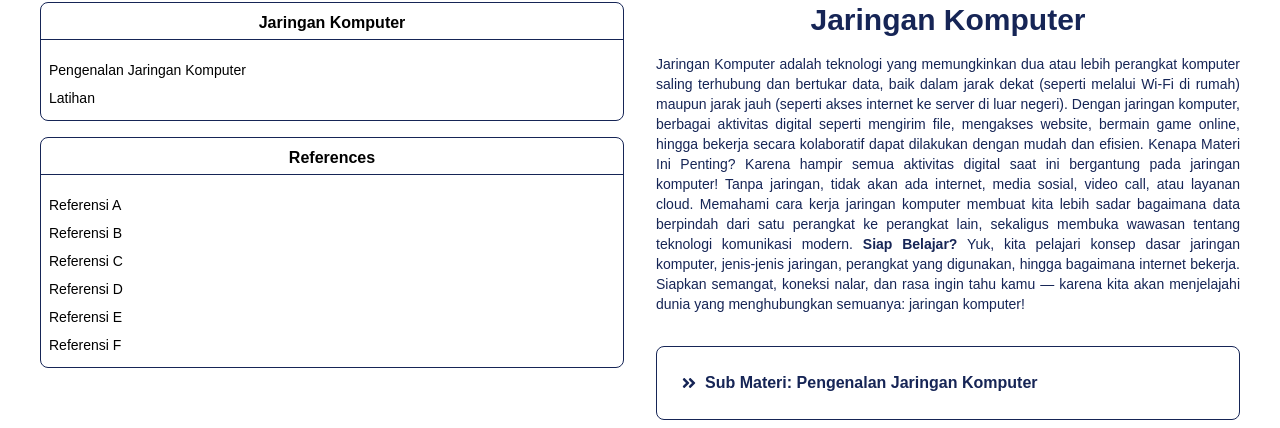
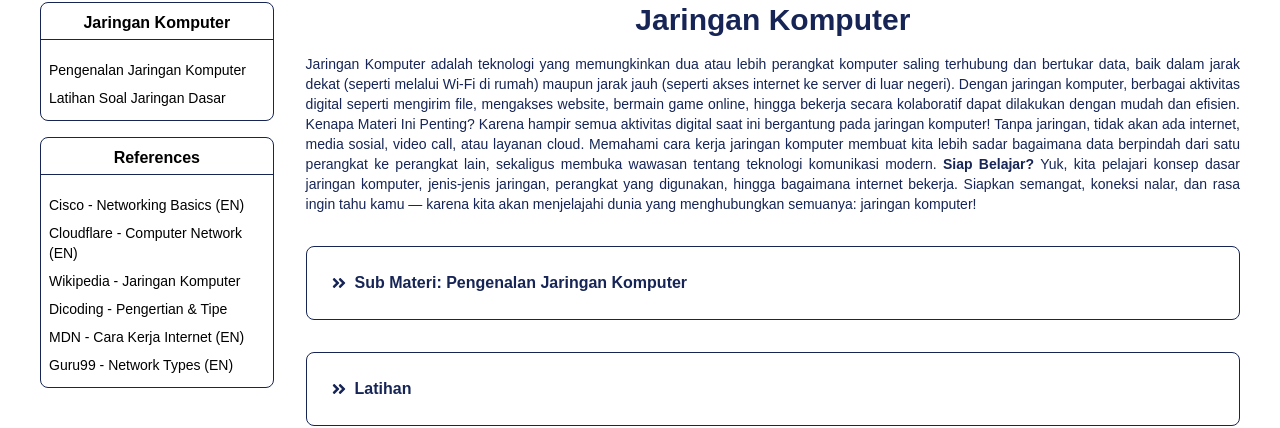
Before and after one commit to fiebryhoga/capstone-project, a Next.js app: page /jaringanKomputer in a window 1280 px wide. Shown: the part 410-838 px from the top of the page. Built offline with nearby package versions, Linux system fonts and the light colour scheme.

Commit message:
resolve problem

```diff
--- a/src/components/algoritmaPemrograman/aside.jsx
+++ b/src/components/algoritmaPemrograman/aside.jsx
@@ -2,7 +2,7 @@ import React from "react";
 
 const Aside = () => {
   return (
-    <div className="hidden min-h-64 w-full md:w-8/10 md:flex flex-col gap-4">
+    <div className="hidden min-h-64 w-full md:w-2/10 md:flex flex-col gap-4">
       <div className="w-full border border-blue-950 rounded-lg flex flex-col justify-center items-start py-2">
         <h1 className="text-base text-center font-semibold pb-1 border-b border-b-blue-950 w-full mb-4">
           Algoritma dan Pemrograman
--- a/src/components/analisisData/aside.jsx
+++ b/src/components/analisisData/aside.jsx
@@ -1,19 +1,29 @@
-import React from 'react'
+import React from "react";
 
 const Aside = () => {
   return (
-    <div className="hidden min-h-64 w-full md:w-8/10 md:flex flex-col gap-4">
+    <div className="hidden min-h-64 w-full md:w-2/10 md:flex flex-col gap-4">
       <div className="w-full border border-blue-950 rounded-lg flex flex-col justify-center items-start py-2">
         <h1 className="text-base text-center font-semibold pb-1 border-b border-b-blue-950 w-full mb-4">
           Analisis Data
         </h1>
         <div className="flex flex-col text-sm font-medium w-full">
-          <a href="" className="w-full py-1 px-2 hover:bg-gray-100">
+          <a
+            href="https://algorit.ma/blog/pengertian-analisis-data-2022/"
+            target="_blank"
+            rel="noopener noreferrer"
+            className="w-full py-1 px-2 hover:bg-gray-100"
+          >
             Pengertian Analisis Data
           </a>
 
-          <a href="" className="w-full py-1 px-2 hover:bg-gray-100">
-            Latihan
+          <a
+            href="https://www.kaggle.com/datasets"
+            target="_blank"
+            rel="noopener noreferrer"
+            className="w-full py-1 px-2 hover:bg-gray-100"
+          >
+            Latihan (Dataset Kaggle)
           </a>
         </div>
       </div>
@@ -22,28 +32,58 @@ const Aside = () => {
           References
         </h1>
         <div className="flex flex-col text-sm font-medium w-full">
-          <a href="" className="w-full py-1 px-2 hover:bg-gray-100">
-            Referensi A
+          <a
+            href="https://id.wikipedia.org/wiki/Analisis_data"
+            target="_blank"
+            rel="noopener noreferrer"
+            className="w-full py-1 px-2 hover:bg-gray-100"
+          >
+            Wikipedia - Analisis Data
           </a>
-          <a href="" className="w-full py-1 px-2 hover:bg-gray-100">
-            Referensi B
+          <a
+            href="https://www.mckinsey.com/quarterly/overview/the-data-driven-enterprise-of-2025"
+            target="_blank"
+            rel="noopener noreferrer"
+            className="w-full py-1 px-2 hover:bg-gray-100"
+          >
+            McKinsey - The data-driven enterprise (EN)
           </a>
-          <a href="" className="w-full py-1 px-2 hover:bg-gray-100">
-            Referensi C
+          <a
+            href="https://www.bps.go.id/subject/26/ilmu-pengetahuan-dan-teknologi.html"
+            target="_blank"
+            rel="noopener noreferrer"
+            className="w-full py-1 px-2 hover:bg-gray-100"
+          >
+            Badan Pusat Statistik (BPS)
           </a>
-          <a href="" className="w-full py-1 px-2 hover:bg-gray-100">
-            Referensi D
+          <a
+            href="https://towardsdatascience.com/"
+            target="_blank"
+            rel="noopener noreferrer"
+            className="w-full py-1 px-2 hover:bg-gray-100"
+          >
+            Towards Data Science (EN)
           </a>
-          <a href="" className="w-full py-1 px-2 hover:bg-gray-100">
-            Referensi E
+          <a
+            href="https://www.tableau.com/learn/articles/data-analysis"
+            target="_blank"
+            rel="noopener noreferrer"
+            className="w-full py-1 px-2 hover:bg-gray-100"
+          >
+            Tableau - What is Data Analysis? (EN)
           </a>
-          <a href="" className="w-full py-1 px-2 hover:bg-gray-100">
-            Referensi F
+          <a
+            href="https://cloud.google.com/what-is-data-analytics"
+            target="_blank"
+            rel="noopener noreferrer"
+            className="w-full py-1 px-2 hover:bg-gray-100"
+          >
+            Google Cloud - What is Data Analytics? (EN)
           </a>
         </div>
       </div>
     </div>
   );
-}
+};
 
 export default Aside;
--- a/src/components/berpikirKomputasional/aside.jsx
+++ b/src/components/berpikirKomputasional/aside.jsx
@@ -12,7 +12,6 @@ const Aside = () => {
           <a href="#" className="w-full py-1 px-2 hover:bg-gray-100">
             Mengenal Berpikir Komputasional
           </a>
-
         </div>
       </div>
 
--- a/src/components/informatikaGenerik/aside.jsx
+++ b/src/components/informatikaGenerik/aside.jsx
@@ -2,7 +2,7 @@ import React from "react";
 
 const Aside = () => {
   return (
-    <div className="hidden min-h-64 w-full md:w-8/10 md:flex flex-col gap-4">
+    <div className="hidden min-h-64 w-full md:w-2/10 md:flex flex-col gap-4">
       <div className="w-full border border-blue-950 rounded-lg flex flex-col justify-center items-start py-2">
         <h1 className="text-base text-center font-semibold pb-1 border-b border-b-blue-950 w-full mb-4">
           Informatika dan Keterampilan Generik
--- a/src/components/informatikaGenerik/subPengantarIG.jsx
+++ b/src/components/informatikaGenerik/subPengantarIG.jsx
@@ -57,7 +57,7 @@ const SubPengantarIG = () => {
               <li>
                 <strong>
                   Berpikir Komputasional (Computational Thinking):
-                </strong>{" "}
+                </strong>
                 Merupakan kemampuan menyusun solusi masalah secara sistematis
                 menggunakan konsep seperti dekomposisi, pola, abstraksi, dan
                 algoritma. Kemampuan ini bermanfaat luas, tidak hanya dalam
--- a/src/components/jaringanKomputer/aside.jsx
+++ b/src/components/jaringanKomputer/aside.jsx
@@ -1,49 +1,91 @@
-import React from 'react'
+import React from "react";
 
 const Aside = () => {
   return (
-    <div className="hidden min-h-64 w-full md:w-8/10 md:flex flex-col gap-4">
+    <div className="hidden min-h-64 w-full md:w-2/10 md:flex flex-col gap-4">
+      {/* Bagian Materi Jaringan Komputer */}
       <div className="w-full border border-blue-950 rounded-lg flex flex-col justify-center items-start py-2">
         <h1 className="text-base text-center font-semibold pb-1 border-b border-b-blue-950 w-full mb-4">
           Jaringan Komputer
         </h1>
         <div className="flex flex-col text-sm font-medium w-full">
-          <a href="" className="w-full py-1 px-2 hover:bg-gray-100">
+          <a
+            href="https://www.gamelab.id/news/182-mengenal-jaringan-komputer-dan-jenis-jenisnya"
+            target="_blank"
+            rel="noopener noreferrer"
+            className="w-full py-1 px-2 hover:bg-gray-100"
+          >
             Pengenalan Jaringan Komputer
           </a>
-
-          <a href="" className="w-full py-1 px-2 hover:bg-gray-100">
-            Latihan
+          <a
+            href="https://www.proprofs.com/quiz-school/story.php?title=latihan-soal-jaringan-dasar"
+            target="_blank"
+            rel="noopener noreferrer"
+            className="w-full py-1 px-2 hover:bg-gray-100"
+          >
+            Latihan Soal Jaringan Dasar
           </a>
         </div>
       </div>
+
+      {/* Bagian Referensi Tambahan */}
       <div className="w-full border border-blue-950 rounded-lg flex flex-col justify-center items-start py-2">
         <h1 className="text-base text-center font-semibold pb-1 border-b border-b-blue-950 w-full mb-4">
           References
         </h1>
         <div className="flex flex-col text-sm font-medium w-full">
-          <a href="" className="w-full py-1 px-2 hover:bg-gray-100">
-            Referensi A
+          <a
+            href="https://www.cisco.com/c/en/us/solutions/small-business/resource-center/networking/networking-basics.html"
+            target="_blank"
+            rel="noopener noreferrer"
+            className="w-full py-1 px-2 hover:bg-gray-100"
+          >
+            Cisco - Networking Basics (EN)
           </a>
-          <a href="" className="w-full py-1 px-2 hover:bg-gray-100">
-            Referensi B
+          <a
+            href="https://www.cloudflare.com/learning/network-layer/what-is-a-computer-network/"
+            target="_blank"
+            rel="noopener noreferrer"
+            className="w-full py-1 px-2 hover:bg-gray-100"
+          >
+            Cloudflare - Computer Network (EN)
           </a>
-          <a href="" className="w-full py-1 px-2 hover:bg-gray-100">
-            Referensi C
+          <a
+            href="https://id.wikipedia.org/wiki/Jaringan_komputer"
+            target="_blank"
+            rel="noopener noreferrer"
+            className="w-full py-1 px-2 hover:bg-gray-100"
+          >
+            Wikipedia - Jaringan Komputer
           </a>
-          <a href="" className="w-full py-1 px-2 hover:bg-gray-100">
-            Referensi D
+          <a
+            href="https://www.dicoding.com/blog/jaringan-komputer-pengertian-dan-tipenya/"
+            target="_blank"
+            rel="noopener noreferrer"
+            className="w-full py-1 px-2 hover:bg-gray-100"
+          >
+            Dicoding - Pengertian & Tipe
           </a>
-          <a href="" className="w-full py-1 px-2 hover:bg-gray-100">
-            Referensi E
+          <a
+            href="https://developer.mozilla.org/en-US/docs/Learn/Common_questions/Web_mechanics/How_does_the_Internet_work"
+            target="_blank"
+            rel="noopener noreferrer"
+            className="w-full py-1 px-2 hover:bg-gray-100"
+          >
+            MDN - Cara Kerja Internet (EN)
           </a>
-          <a href="" className="w-full py-1 px-2 hover:bg-gray-100">
-            Referensi F
+          <a
+            href="https://www.guru99.com/types-of-computer-network.html"
+            target="_blank"
+            rel="noopener noreferrer"
+            className="w-full py-1 px-2 hover:bg-gray-100"
+          >
+            Guru99 - Network Types (EN)
           </a>
         </div>
       </div>
     </div>
   );
-}
+};
 
 export default Aside;
--- a/src/components/jaringanKomputer/subPengertianJK.jsx
+++ b/src/components/jaringanKomputer/subPengertianJK.jsx
@@ -48,7 +48,7 @@ const SubPengertianJK = () => {
 
           <div className="p-4 bg-white rounded-xl shadow border border-blue-100">
             <h3 className="font-semibold text-blue-900 mb-2">
-              Video Penjelasan: Pengantar Informatika
+              Video Penjelasan: Pengantar Jaringan Komputer
             </h3>
             <div className="w-full aspect-video rounded-lg overflow-hidden">
               <iframe
--- a/src/components/lintasBidang/aside.jsx
+++ b/src/components/lintasBidang/aside.jsx
@@ -2,7 +2,7 @@ import React from "react";
 
 const Aside = () => {
   return (
-    <div className="hidden min-h-64 w-full md:w-8/10 md:flex flex-col gap-4">
+    <div className="hidden min-h-64 w-full md:w-2/10 md:flex flex-col gap-4">
       <div className="w-full border border-blue-950 rounded-lg flex flex-col justify-center items-start py-2">
         <h1 className="text-base text-center font-semibold pb-1 border-b border-b-blue-950 w-full mb-4">
           Praktik Lintas Bidang Informatika
--- a/src/components/teknologiInformasi/aside.jsx
+++ b/src/components/teknologiInformasi/aside.jsx
@@ -1,45 +1,83 @@
-import React from 'react'
+import React from "react";
 
 const Aside = () => {
   return (
-    <div className="hidden min-h-64 w-full md:w-8/10 md:flex flex-col gap-4">
+    <div className="hidden min-h-64 w-full md:w-2/10 md:flex flex-col gap-4">
+      {/* Bagian Pengertian Teknologi Informasi */}
       <div className="w-full border border-blue-950 rounded-lg flex flex-col justify-center items-start py-2">
         <h1 className="text-base text-center font-semibold pb-1 border-b border-b-blue-950 w-full mb-4">
           Teknologi Informasi dan Komunikasi
         </h1>
         <div className="flex flex-col text-sm font-medium w-full">
-          <a href="" className="w-full py-1 px-2 hover:bg-gray-100">
+          <a
+            href="https://id.wikipedia.org/wiki/Teknologi_informasi"
+            target="_blank"
+            rel="noopener noreferrer"
+            className="w-full py-1 px-2 hover:bg-gray-100"
+          >
             Pengertian Teknologi Informasi
           </a>
         </div>
       </div>
+
+      {/* Bagian Referensi Tambahan */}
       <div className="w-full border border-blue-950 rounded-lg flex flex-col justify-center items-start py-2">
         <h1 className="text-base text-center font-semibold pb-1 border-b border-b-blue-950 w-full mb-4">
-          References
+          Referensi
         </h1>
         <div className="flex flex-col text-sm font-medium w-full">
-          <a href="" className="w-full py-1 px-2 hover:bg-gray-100">
-            Referensi A
+          <a
+            href="https://www.kompas.com/skola/read/2021/01/22/153835069/teknologi-informasi-pengertian-tujuan-fungsi-dan-contohnya"
+            target="_blank"
+            rel="noopener noreferrer"
+            className="w-full py-1 px-2 hover:bg-gray-100"
+          >
+            Kompas.com - Pengertian TIK
           </a>
-          <a href="" className="w-full py-1 px-2 hover:bg-gray-100">
-            Referensi B
+          <a
+            href="https://aws.amazon.com/id/what-is/information-technology/"
+            target="_blank"
+            rel="noopener noreferrer"
+            className="w-full py-1 px-2 hover:bg-gray-100"
+          >
+            Amazon Web Services - Apa itu TI?
           </a>
-          <a href="" className="w-full py-1 px-2 hover:bg-gray-100">
-            Referensi C
+          <a
+            href="https://www.dicoding.com/blog/apa-itu-it-information-technology/"
+            target="_blank"
+            rel="noopener noreferrer"
+            className="w-full py-1 px-2 hover:bg-gray-100"
+          >
+            Dicoding - Mengenal IT
           </a>
-          <a href="" className="w-full py-1 px-2 hover:bg-gray-100">
-            Referensi D
+          <a
+            href="https://www.techtarget.com/searchdatacenter/definition/IT"
+            target="_blank"
+            rel="noopener noreferrer"
+            className="w-full py-1 px-2 hover:bg-gray-100"
+          >
+            TechTarget - Definisi IT (EN)
           </a>
-          <a href="" className="w-full py-1 px-2 hover:bg-gray-100">
-            Referensi E
+          <a
+            href="https://www.gartner.com/en/information-technology"
+            target="_blank"
+            rel="noopener noreferrer"
+            className="w-full py-1 px-2 hover:bg-gray-100"
+          >
+            Gartner - Riset IT (EN)
           </a>
-          <a href="" className="w-full py-1 px-2 hover:bg-gray-100">
-            Referensi F
+          <a
+            href="https://kominfo.go.id/"
+            target="_blank"
+            rel="noopener noreferrer"
+            className="w-full py-1 px-2 hover:bg-gray-100"
+          >
+            Kementerian Kominfo RI
           </a>
         </div>
       </div>
     </div>
   );
-}
+};
 
 export default Aside;
```
Also changed, not shown: src/components/dampakSosial/aside.jsx (line endings or trailing spaces).
